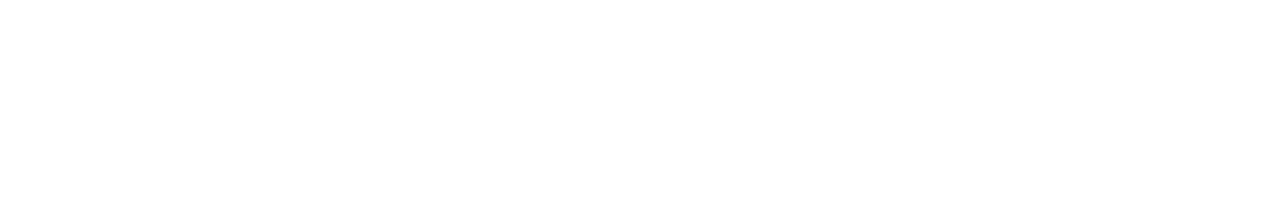
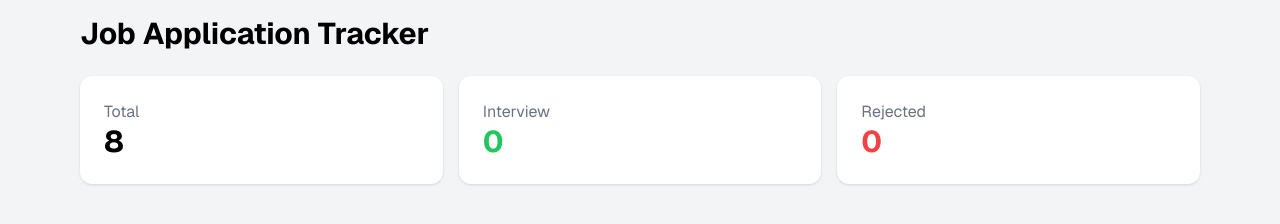
Before and after one commit to siam768-khulna/Job-Application-Tracker, a plain HTML site: page index.html in a window 1280 px wide. Drawn offline with nearby package versions, Linux system fonts and the light colour scheme.

Commit message:
Create dashbord

```diff
--- a/index.html
+++ b/index.html
@@ -4,9 +4,8 @@
     <meta charset="UTF-8">
     <meta name="viewport" content="width=device-width, initial-scale=1.0">
     <title>Job Application Tracker</title>
-</head>
-<body>
-    <!-- Google Fonts -->
+
+     <!-- Google Fonts -->
     <link rel="preconnect" href="https://fonts.googleapis.com">
 <link rel="preconnect" href="https://fonts.gstatic.com" crossorigin>
 <link href="https://fonts.googleapis.com/css2?family=Geist:wght@100..900&display=swap" rel="stylesheet">
@@ -21,6 +20,32 @@
         font-family: 'Geist', sans-serif;
     }
 </style>
+</head>
+<body class="bg-gray-100">
+    <div class="max-w-6xl mx-auto p-4">
+<!-- Title -->
+        <h1 class="text-3xl font-bold text-black-800 mb-6">
+            Job Application Tracker
+        </h1>
+
+        <!-- Dashbord -->
+         <div class="grid grid-cols-1 md:grid-cols-3 gap-4">
+            <div class="bg-white p-6 rounded-xl shadow">
+                <p class="text-gray-500">Total</p>
+                <h2 id="totalCount" class="text-3xl font-bold text-black-900">8</h2>
+            </div>
+
+         <div class="bg-white p-6 rounded-xl shadow">
+      <p class="text-gray-500">Interview</p>
+      <h2 id="interviewCount" class="text-3xl font-bold text-green-500">0</h2>
+    </div>
+
+      <div class="bg-white p-6 rounded-xl shadow">
+      <p class="text-gray-500">Rejected</p>
+      <h2 id="rejectedCount" class="text-3xl font-bold text-red-500">0</h2>
+    </div>
+         </div>
+    </div>
 
 </body>
 </html>
```
Also changed, not shown: tailwind.config.js (added).
